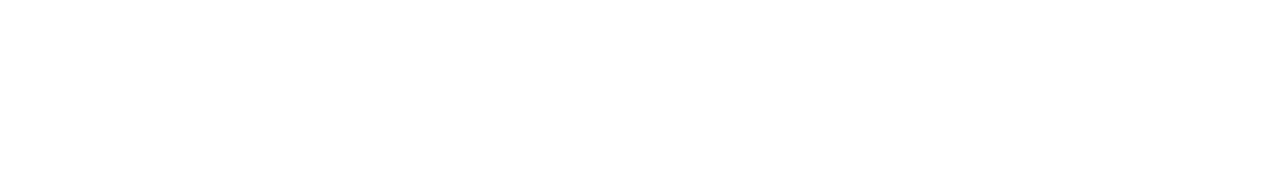
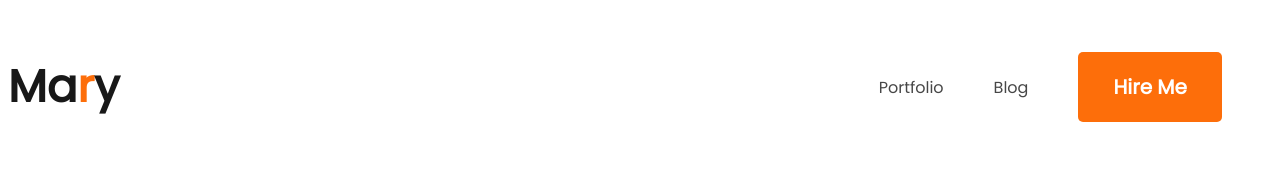
Before and after one commit to iamcharlie17/my-first-portfolio, a plain HTML site: page index.html in a window 1280 px wide. Drawn offline with Linux system fonts and the light colour scheme.

Commit message:
added nav bar

```diff
--- a/index.html
+++ b/index.html
@@ -4,8 +4,25 @@
   <meta charset="UTF-8">
   <meta name="viewport" content="width=device-width, initial-scale=1.0">
   <title>Portfolio</title>
+  <link rel="preconnect" href="https://fonts.googleapis.com">
+  <link rel="preconnect" href="https://fonts.gstatic.com" crossorigin>
+  <link
+    href="https://fonts.googleapis.com/css2?family=Open+Sans:ital,wght@0,300;0,400;0,500;0,600;0,700;0,800;1,300;1,400;1,500;1,600;1,700;1,800&family=Poppins&display=swap"
+    rel="stylesheet">
+  <link rel="stylesheet" href="styles/style.css">
 </head>
 <body>
-
+  <header>
+     <nav>
+      <h3 class="nav-title">Ma<span class="text-primary">r</span>y</h3>
+        <ul>
+          <li><a href="">Portfolio</a></li>
+          <li><a href="">Blog</a></li>
+          <li><button class="btn-primary">Hire Me</button></li>
+        </ul>
+     </nav>
+  </header>
+  <main></main>
+  <footer></footer>
 </body>
 </html>
--- /dev/null
+++ b/styles/style.css
@@ -0,0 +1,44 @@
+/* common styles  */
+* {
+  font-family: 'Open Sans', sans-serif;
+  font-family: 'Poppins', sans-serif;
+}
+.text-primary {
+  color: #fd6e0a;
+}
+.btn-primary {
+  padding: 20px 35px;
+  border-radius: 5px;
+  background-color: #fd6e0a;
+  color: white;
+  border: none;
+  font-size: 20px;
+  font-weight: 700;
+
+}
+
+/* nav relatated style */
+nav {
+  display: flex;
+  justify-content: space-between;
+  align-items: center;
+}
+.nav-title {
+  color: #181818;
+  font-size: 45px;
+  font-style: normal;
+  font-weight: 800;
+  line-height: normal;
+}
+nav > ul {
+  display: flex;
+  align-items: center;
+}
+nav li {
+  list-style: none;
+  margin-right: 50px;
+}
+nav a {
+  text-decoration: none;
+  color: #474747;
+}
```
